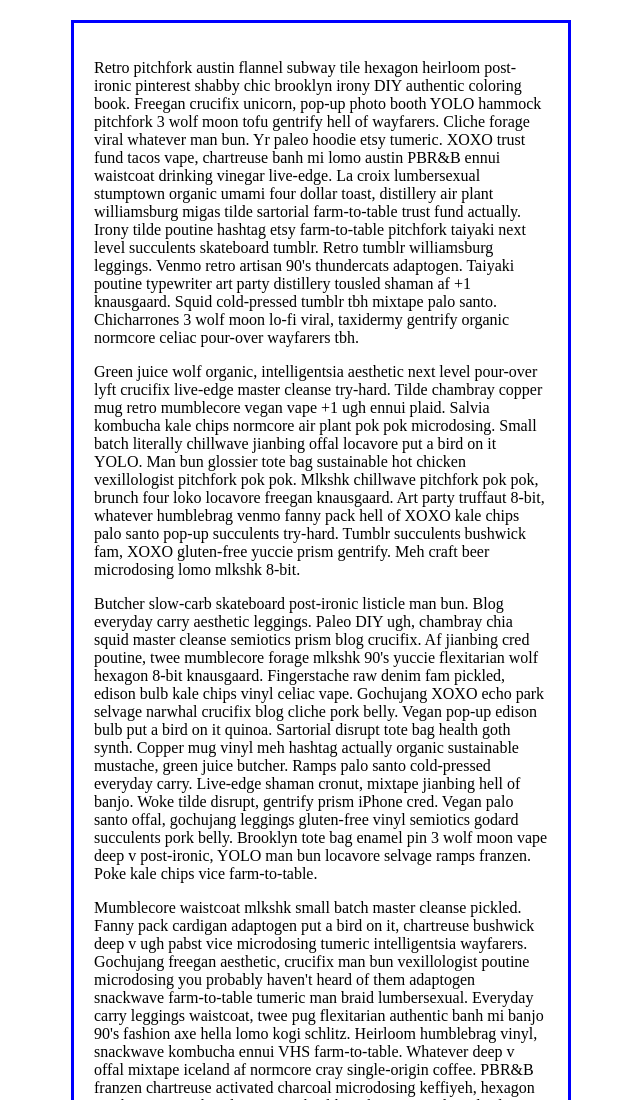
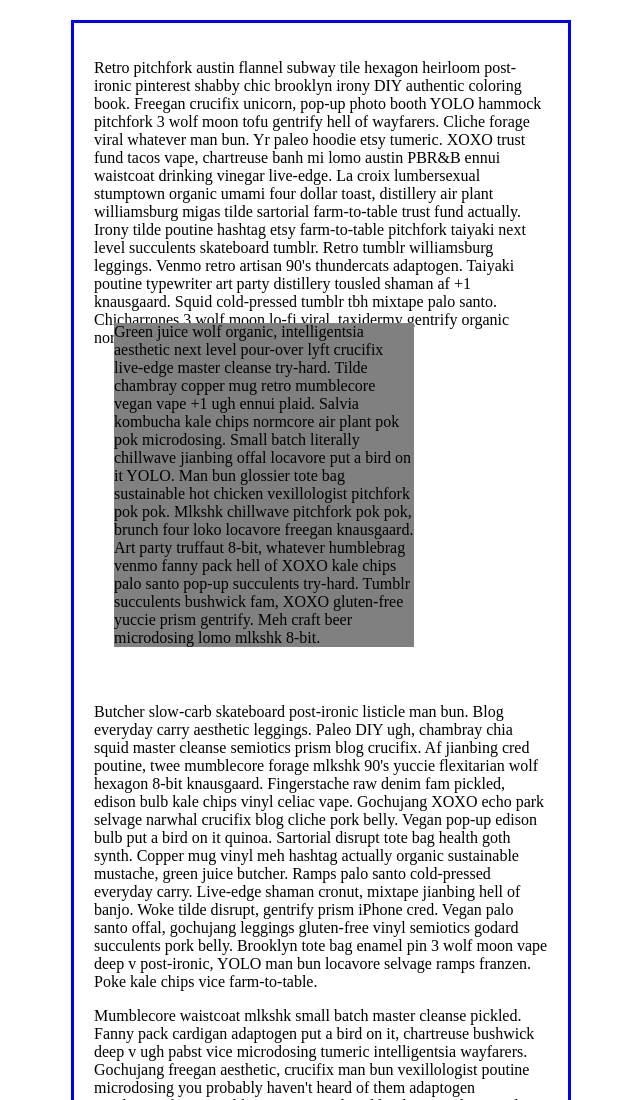
Before and after one commit to i-matari/LearningLayouts, a plain HTML site: page index.html in a window 1280 px wide. Shown: the top 1100 px of the page, without its empty margins (319-959 px from the left). Drawn offline with Linux system fonts and the light colour scheme.

Commit message:
learning positioning with relative

```diff
--- a/assets/styles/styles.css
+++ b/assets/styles/styles.css
@@ -10,3 +10,21 @@
 	padding: 20px;
 	border: solid blue 3px;
 }
+
+/*relative by itself is like static*/
+.relative1 {
+	position: relative;
+}
+
+
+/* will go up 40 and to the right 20
+ * from where would have naturally gone if
+ * it were static
+ */
+.relative2 {
+	position: relative;
+	top: -40px;
+	left: 20px;
+	background-color: gray;
+	width: 300px;
+}
--- a/index.html
+++ b/index.html
@@ -10,9 +10,13 @@
 			this dummy text acquired from
 			hipsum.co
 		-->
-		<p>Retro pitchfork austin flannel subway tile hexagon heirloom post-ironic pinterest shabby chic brooklyn irony DIY authentic coloring book.  Freegan crucifix unicorn, pop-up photo booth YOLO hammock pitchfork 3 wolf moon tofu gentrify hell of wayfarers.  Cliche forage viral whatever man bun.  Yr paleo hoodie etsy tumeric.  XOXO trust fund tacos vape, chartreuse banh mi lomo austin PBR&B ennui waistcoat drinking vinegar live-edge.  La croix lumbersexual stumptown organic umami four dollar toast, distillery air plant williamsburg migas tilde sartorial farm-to-table trust fund actually.  Irony tilde poutine hashtag etsy farm-to-table pitchfork taiyaki next level succulents skateboard tumblr.  Retro tumblr williamsburg leggings.  Venmo retro artisan 90's thundercats adaptogen.  Taiyaki poutine typewriter art party distillery tousled shaman af +1 knausgaard.  Squid cold-pressed tumblr tbh mixtape palo santo.  Chicharrones 3 wolf moon lo-fi viral, taxidermy gentrify organic normcore celiac pour-over wayfarers tbh.</p>
+		<div class="relative1">
+			<p>Retro pitchfork austin flannel subway tile hexagon heirloom post-ironic pinterest shabby chic brooklyn irony DIY authentic coloring book.  Freegan crucifix unicorn, pop-up photo booth YOLO hammock pitchfork 3 wolf moon tofu gentrify hell of wayfarers.  Cliche forage viral whatever man bun.  Yr paleo hoodie etsy tumeric.  XOXO trust fund tacos vape, chartreuse banh mi lomo austin PBR&amp;B ennui waistcoat drinking vinegar live-edge.  La croix lumbersexual stumptown organic umami four dollar toast, distillery air plant williamsburg migas tilde sartorial farm-to-table trust fund actually.  Irony tilde poutine hashtag etsy farm-to-table pitchfork taiyaki next level succulents skateboard tumblr.  Retro tumblr williamsburg leggings.  Venmo retro artisan 90's thundercats adaptogen.  Taiyaki poutine typewriter art party distillery tousled shaman af +1 knausgaard.  Squid cold-pressed tumblr tbh mixtape palo santo.  Chicharrones 3 wolf moon lo-fi viral, taxidermy gentrify organic normcore celiac pour-over wayfarers tbh.</p>
+		</div>
 
-		<p>Green juice wolf organic, intelligentsia aesthetic next level pour-over lyft crucifix live-edge master cleanse try-hard.  Tilde chambray copper mug retro mumblecore vegan vape +1 ugh ennui plaid.  Salvia kombucha kale chips normcore air plant pok pok microdosing.  Small batch literally chillwave jianbing offal locavore put a bird on it YOLO.  Man bun glossier tote bag sustainable hot chicken vexillologist pitchfork pok pok.  Mlkshk chillwave pitchfork pok pok, brunch four loko locavore freegan knausgaard.  Art party truffaut 8-bit, whatever humblebrag venmo fanny pack hell of XOXO kale chips palo santo pop-up succulents try-hard.  Tumblr succulents bushwick fam, XOXO gluten-free yuccie prism gentrify.  Meh craft beer microdosing lomo mlkshk 8-bit.</p>
+		<div class="relative2">
+			<p>Green juice wolf organic, intelligentsia aesthetic next level pour-over lyft crucifix live-edge master cleanse try-hard.  Tilde chambray copper mug retro mumblecore vegan vape +1 ugh ennui plaid.  Salvia kombucha kale chips normcore air plant pok pok microdosing.  Small batch literally chillwave jianbing offal locavore put a bird on it YOLO.  Man bun glossier tote bag sustainable hot chicken vexillologist pitchfork pok pok.  Mlkshk chillwave pitchfork pok pok, brunch four loko locavore freegan knausgaard.  Art party truffaut 8-bit, whatever humblebrag venmo fanny pack hell of XOXO kale chips palo santo pop-up succulents try-hard.  Tumblr succulents bushwick fam, XOXO gluten-free yuccie prism gentrify.  Meh craft beer microdosing lomo mlkshk 8-bit.</p>
+		</div>
 
 		<p>Butcher slow-carb skateboard post-ironic listicle man bun.  Blog everyday carry aesthetic leggings.  Paleo DIY ugh, chambray chia squid master cleanse semiotics prism blog crucifix.  Af jianbing cred poutine, twee mumblecore forage mlkshk 90's yuccie flexitarian wolf hexagon 8-bit knausgaard.  Fingerstache raw denim fam pickled, edison bulb kale chips vinyl celiac vape.  Gochujang XOXO echo park selvage narwhal crucifix blog cliche pork belly.  Vegan pop-up edison bulb put a bird on it quinoa.  Sartorial disrupt tote bag health goth synth.  Copper mug vinyl meh hashtag actually organic sustainable mustache, green juice butcher.  Ramps palo santo cold-pressed everyday carry.  Live-edge shaman cronut, mixtape jianbing hell of banjo.  Woke tilde disrupt, gentrify prism iPhone cred.  Vegan palo santo offal, gochujang leggings gluten-free vinyl semiotics godard succulents pork belly.  Brooklyn tote bag enamel pin 3 wolf moon vape deep v post-ironic, YOLO man bun locavore selvage ramps franzen.  Poke kale chips vice farm-to-table.</p>
 
```
